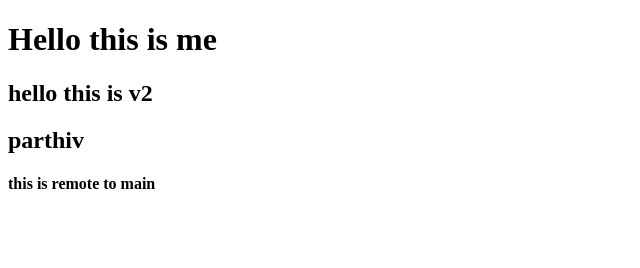
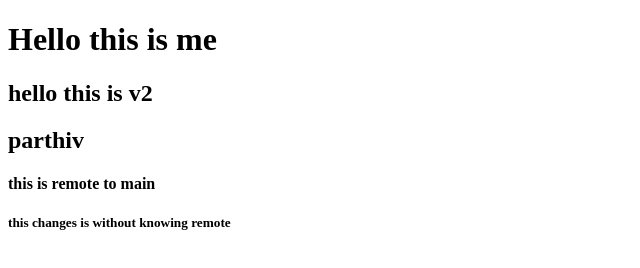
Before and after one commit to parthiv544/parthiv-demo, a plain HTML site: page index.html in a window 1280 px wide. Shown: the whole page, without its empty margins (0-640 px from the left). Drawn offline with Linux system fonts and the light colour scheme.

Commit message:
this is version v6

```diff
--- a/index.html
+++ b/index.html
@@ -10,5 +10,6 @@
     <h2>    hello this is v2  </h2>
     <h2>    parthiv  </h2>
     <h4>     this is remote to main  </h4>
+    <h5> this changes is without knowing remote </h5>
 </body>
 </html>
```
